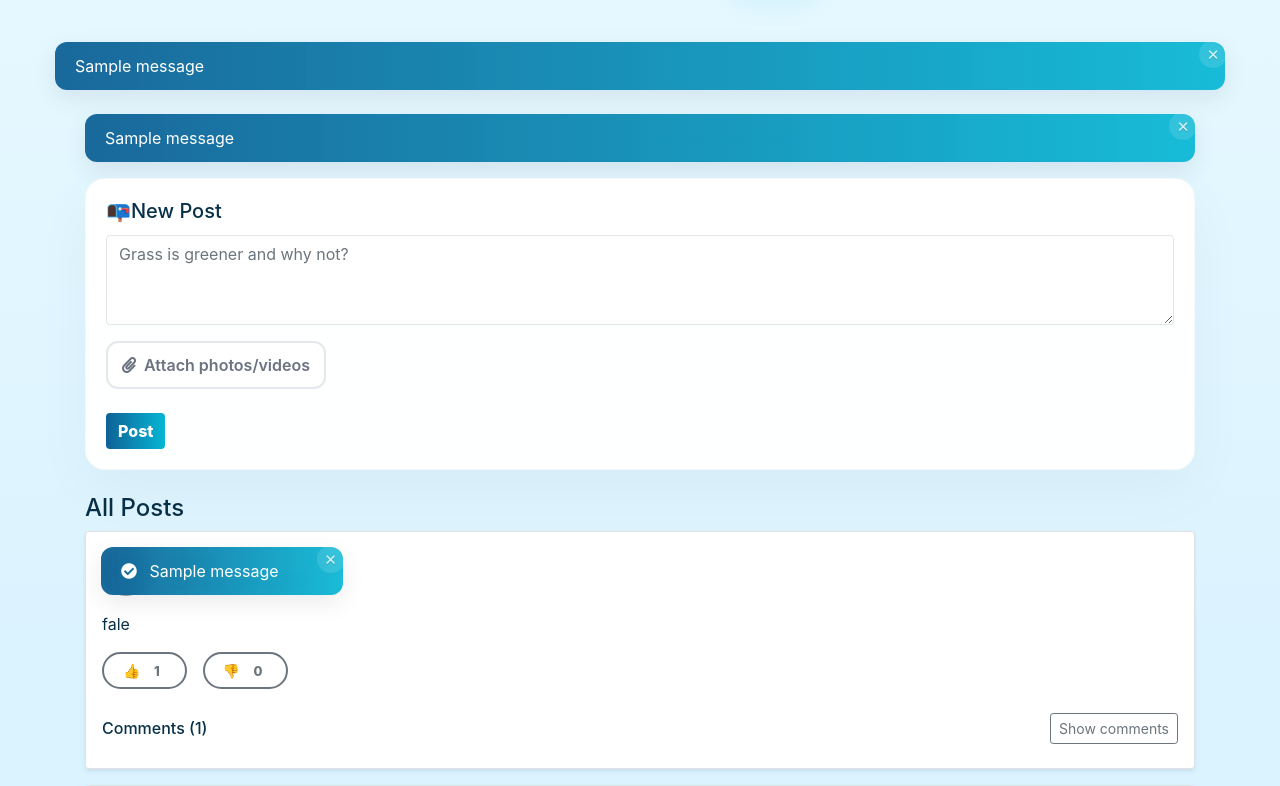
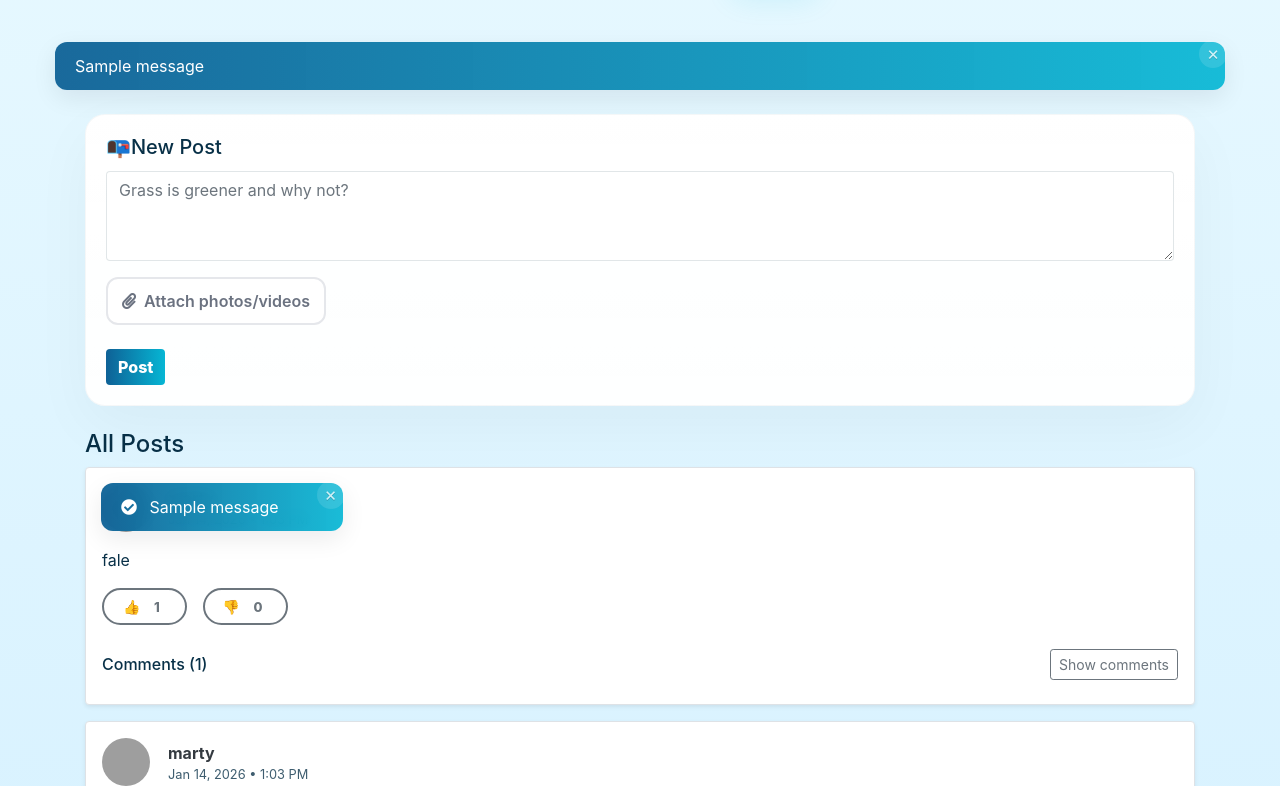
Before and after one commit to mahmudurrahman-beep/network, a Django app: page /posts in a window 1280 px wide. Shown: the part 64-850 px from the top of the page. Run offline with Django 3.2, Linux system fonts and the light colour scheme; a user stored in the database is signed in; data comes from the database, SQL or seed files in the repository; tables that the repository leaves empty hold one stand-in row (values such as "Sample post"); one stand-in notice (Sample message) is shown; some libraries are stand-ins or nearby versions; grey boxes are pictures that could not be loaded.

Commit message:
Update all_posts.html

```diff
--- a/network/templates/network/all_posts.html
+++ b/network/templates/network/all_posts.html
@@ -85,16 +85,6 @@ INCLUDES: network/partials/post_list.html
 </style>
 
 <div class="container my-4">
-  {% if messages %}
-    {% for message in messages %}
-      <div class="alert alert-{{ message.tags }} alert-dismissible fade show" role="alert">
-        {{ message }}
-        <button type="button" class="close" data-dismiss="alert" aria-label="Close">
-          <span aria-hidden="true">&times;</span>
-        </button>
-      </div>
-    {% endfor %}
-  {% endif %}
 
   {% if user.is_authenticated %}
     <div class="card mb-4 shadow-sm post-composer">
```
